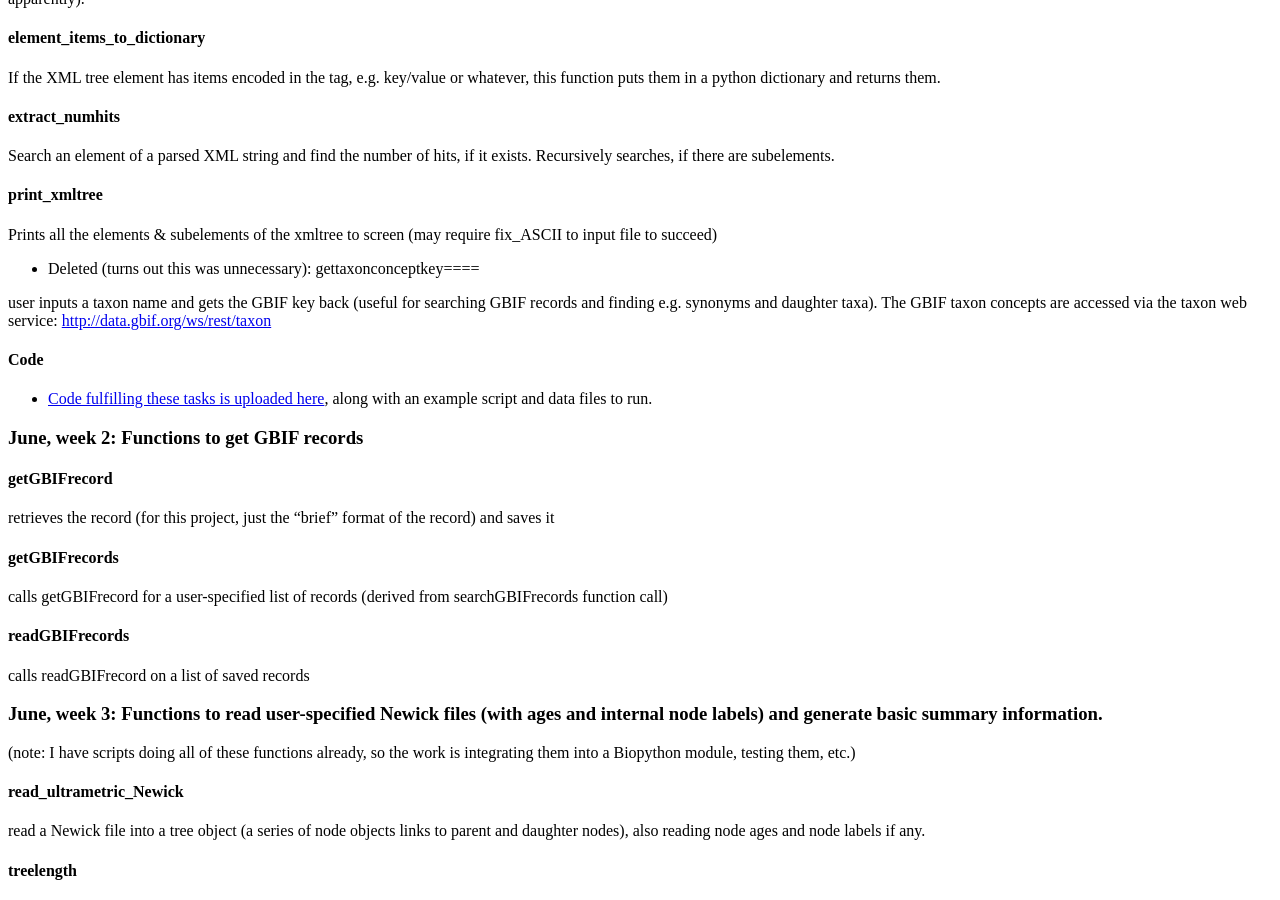
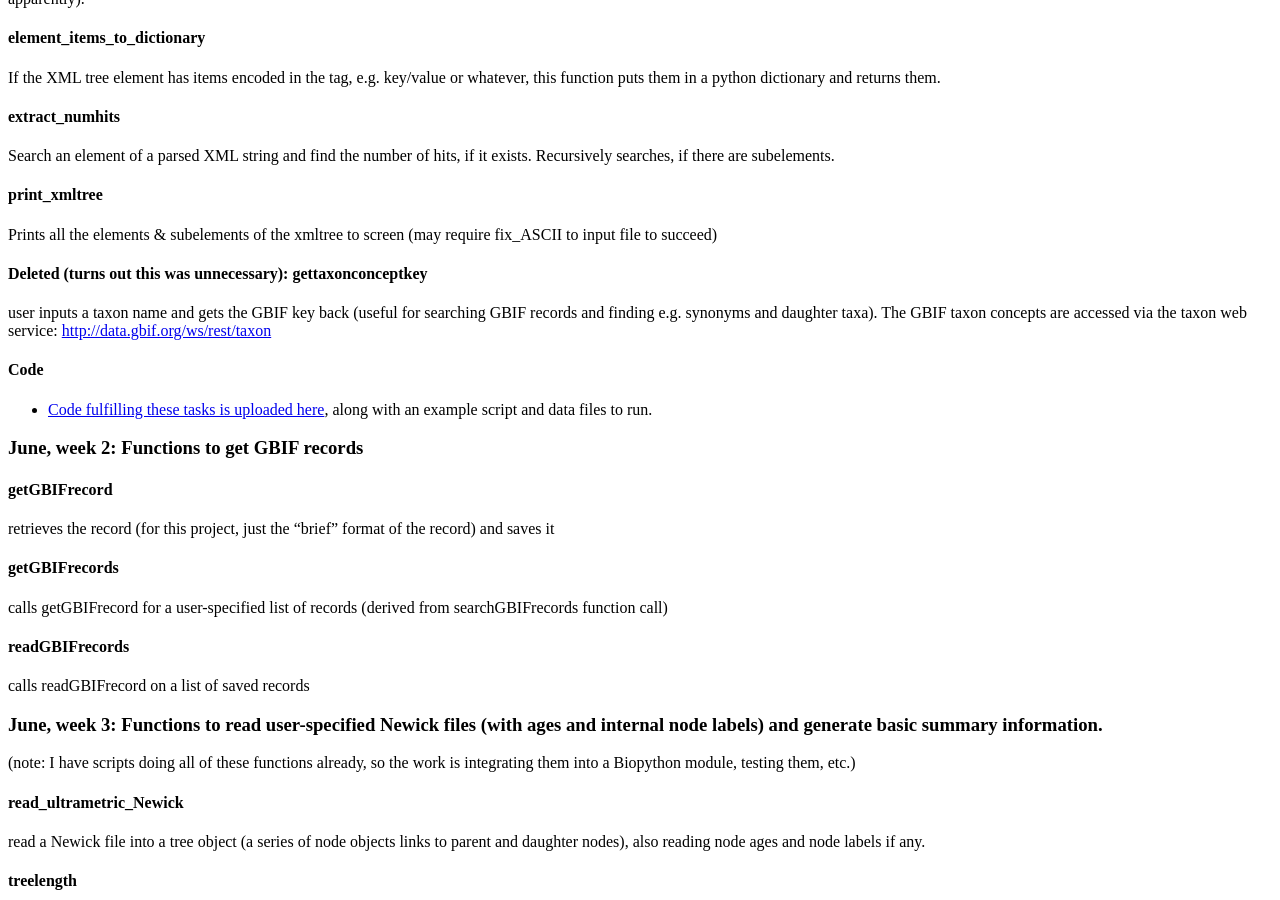
Before and after one commit to biopython/biopython.github.io, a Jekyll site: the page built from wiki/BioGeography.md, in a window 1280 px wide and 900 px high, scrolled down 1391 px. Built offline with Jekyll 4.4.1, drawn with Linux system fonts in a browser that asks for light colours.

Commit message:
/* print_xmltree */

```diff
--- a/wiki/BioGeography.md
+++ b/wiki/BioGeography.md
@@ -133,7 +133,7 @@ it exists. Recursively searches, if there are subelements.
 Prints all the elements & subelements of the xmltree to screen (may
 require fix\_ASCII to input file to succeed)
 
--   Deleted (turns out this was unnecessary): gettaxonconceptkey====
+#### Deleted (turns out this was unnecessary): gettaxonconceptkey
 
 user inputs a taxon name and gets the GBIF key back (useful for
 searching GBIF records and finding e.g. synonyms and daughter taxa). The
```
Also changed, not shown: 1 other file.
